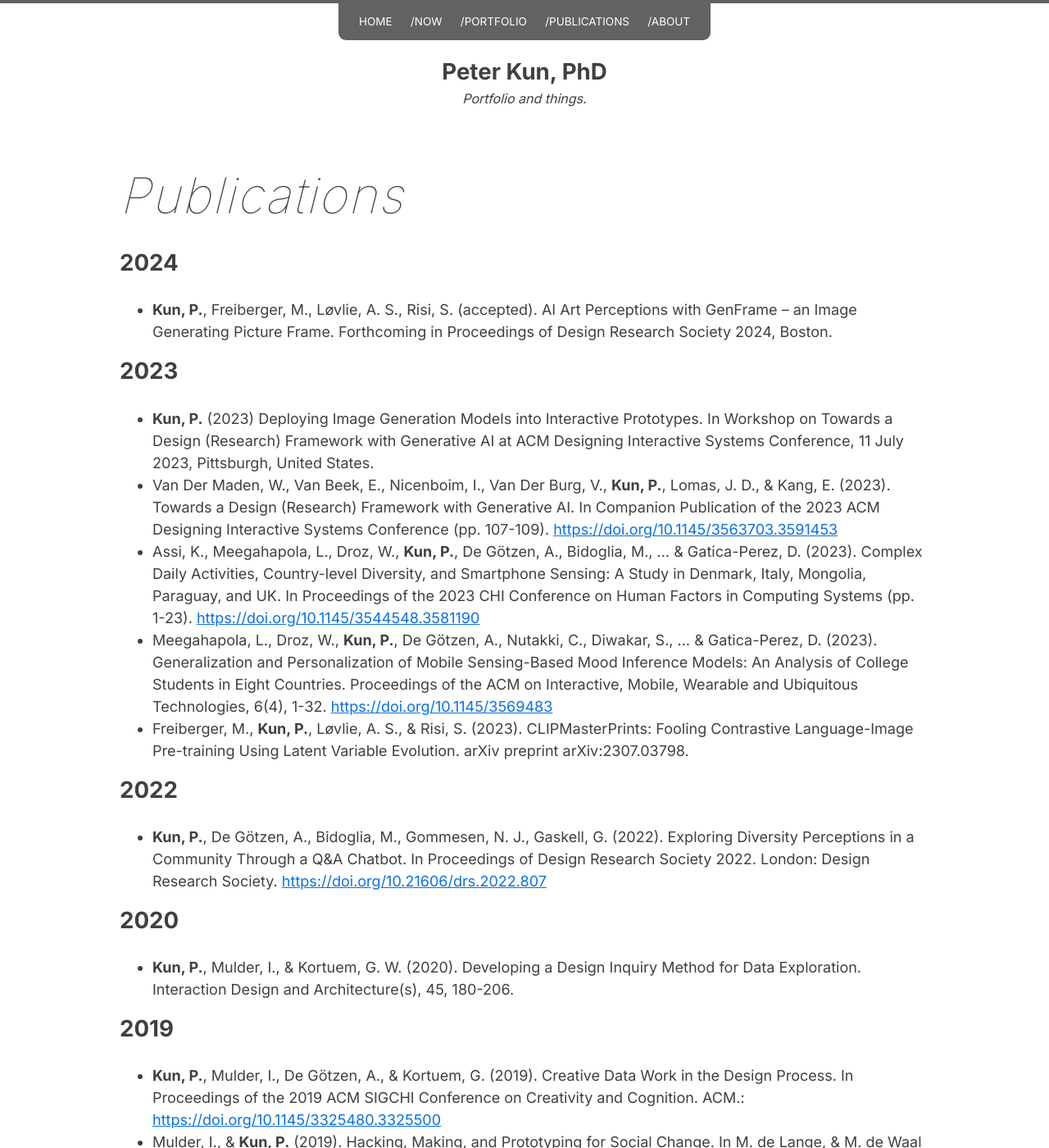
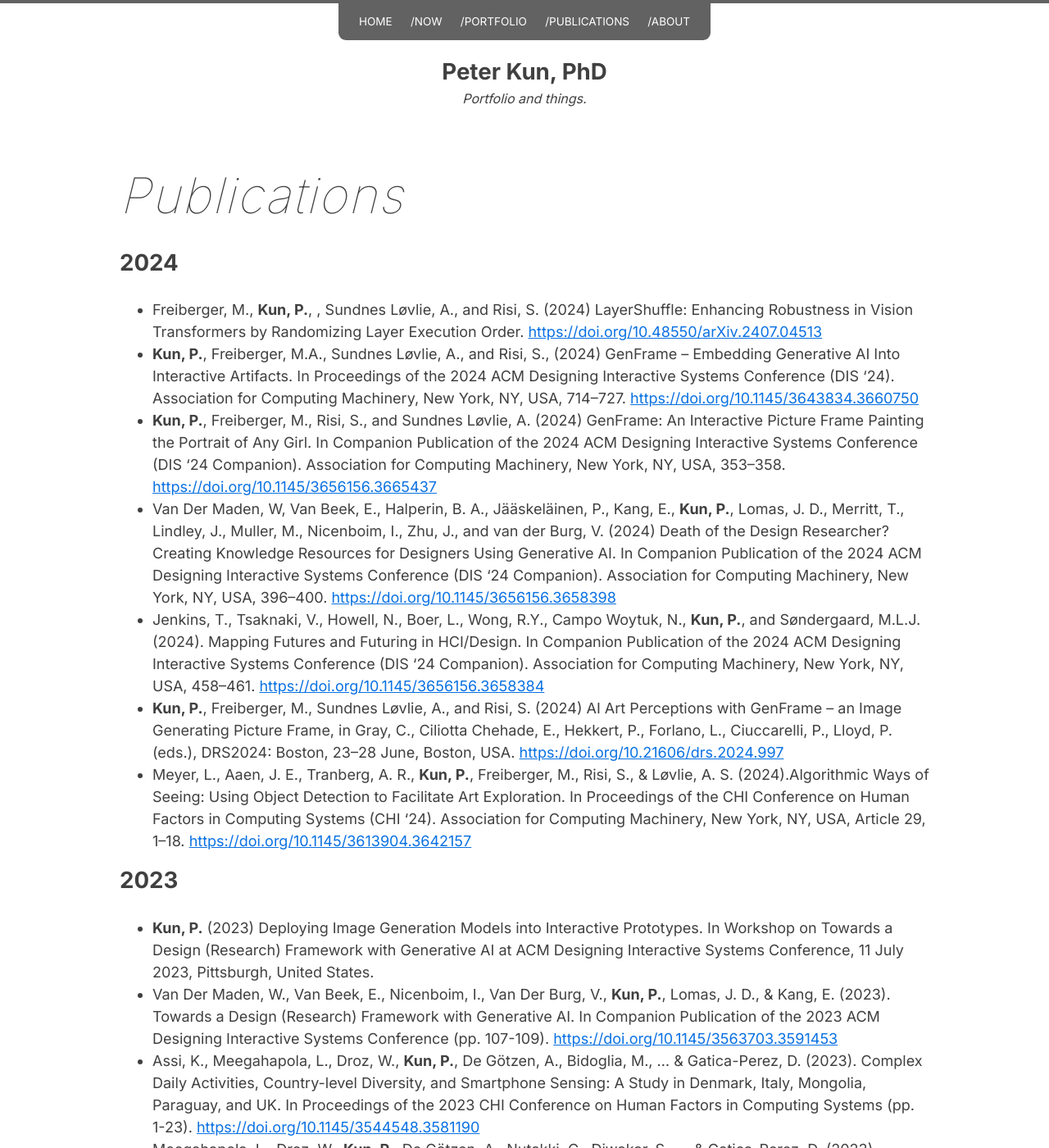
Before and after one commit to kuniiii/kuniiii.github.io, a Jekyll site: the page built from publications.md, in a window 1280 px wide and 1400 px high. Shown: the whole window at 82% size. Built offline with Jekyll 4.4.1, drawn with Linux system fonts in a browser that asks for light colours; nearby versions of some CDN libraries; some of the changed text lies outside the part shown.

```diff
--- a/publications.md
+++ b/publications.md
@@ -5,14 +5,20 @@ permalink: /publications/
 ---
 
 ## 2024
-- **Kun, P.**, Freiberger, M., Løvlie, A. S., Risi, S. (accepted).  AI Art Perceptions with GenFrame – an Image Generating Picture Frame. Forthcoming in Proceedings of Design Research Society 2024, Boston.
+- Freiberger, M., **Kun, P.**, , Sundnes Løvlie, A., and Risi, S. (2024) LayerShuffle: Enhancing Robustness in Vision Transformers by Randomizing Layer Execution Order. [https://doi.org/10.48550/arXiv.2407.04513](arXiv:2407.04513)
+- **Kun, P.**, Freiberger, M.A., Sundnes Løvlie, A., and Risi, S., (2024) GenFrame – Embedding Generative AI Into Interactive Artifacts. In Proceedings of the 2024 ACM Designing Interactive Systems Conference (DIS '24). Association for Computing Machinery, New York, NY, USA, 714–727. [https://doi.org/10.1145/3643834.3660750](https://doi.org/10.1145/3643834.3660750)
+- **Kun, P.**, Freiberger, M., Risi, S., and Sundnes Løvlie, A. (2024) GenFrame: An Interactive Picture Frame Painting the Portrait of Any Girl. In Companion Publication of the 2024 ACM Designing Interactive Systems Conference (DIS '24 Companion). Association for Computing Machinery, New York, NY, USA, 353–358. [https://doi.org/10.1145/3656156.3665437](https://doi.org/10.1145/3656156.3665437)
+- Van Der Maden, W, Van Beek, E., Halperin, B. A.,  Jääskeläinen, P., Kang, E., **Kun, P.**, Lomas, J. D.,  Merritt, T., Lindley, J., Muller, M., Nicenboim, I.,  Zhu, J., and van der Burg, V. (2024) Death of the Design Researcher? Creating Knowledge Resources for Designers Using Generative AI. In Companion Publication of the 2024 ACM Designing Interactive Systems Conference (DIS '24 Companion). Association for Computing Machinery, New York, NY, USA, 396–400. [https://doi.org/10.1145/3656156.3658398](https://doi.org/10.1145/3656156.3658398)
+- Jenkins, T., Tsaknaki, V., Howell, N., Boer, L., Wong, R.Y., Campo Woytuk, N., **Kun, P.**, and Søndergaard, M.L.J. (2024). Mapping Futures and Futuring in HCI/Design. In Companion Publication of the 2024 ACM Designing Interactive Systems Conference (DIS '24 Companion). Association for Computing Machinery, New York, NY, USA, 458–461. [https://doi.org/10.1145/3656156.3658384](https://doi.org/10.1145/3656156.3658384)
+- **Kun, P.**, Freiberger, M., Sundnes Løvlie, A., and Risi, S. (2024) AI Art Perceptions with GenFrame – an Image Generating Picture Frame, in Gray, C., Ciliotta Chehade, E., Hekkert, P., Forlano, L., Ciuccarelli, P., Lloyd, P. (eds.), DRS2024: Boston, 23–28 June, Boston, USA. [https://doi.org/10.21606/drs.2024.997](https://doi.org/10.21606/drs.2024.997)
+- Meyer, L., Aaen, J. E., Tranberg, A. R., **Kun, P.**, Freiberger, M., Risi, S., & Løvlie, A. S. (2024).Algorithmic Ways of Seeing: Using Object Detection to Facilitate Art Exploration. In Proceedings of the CHI Conference on Human Factors in Computing Systems (CHI '24). Association for Computing Machinery, New York, NY, USA, Article 29, 1–18. [https://doi.org/10.1145/3613904.3642157](https://doi.org/10.1145/3613904.3642157)
 
 ## 2023
 - **Kun, P.** (2023) Deploying Image Generation Models into Interactive Prototypes. In Workshop on Towards a Design (Research) Framework with Generative AI at ACM Designing Interactive Systems Conference, 11 July 2023, Pittsburgh, United States.
 - Van Der Maden, W., Van Beek, E., Nicenboim, I., Van Der Burg, V., **Kun, P.**, Lomas, J. D., & Kang, E. (2023). Towards a Design (Research) Framework with Generative AI. In Companion Publication of the 2023 ACM Designing Interactive Systems Conference (pp. 107-109). [https://doi.org/10.1145/3563703.3591453](https://doi.org/10.1145/3563703.3591453)
 - Assi, K., Meegahapola, L., Droz, W., **Kun, P.**, De Götzen, A., Bidoglia, M., ... & Gatica-Perez, D. (2023). Complex Daily Activities, Country-level Diversity, and Smartphone Sensing: A Study in Denmark, Italy, Mongolia, Paraguay, and UK. In Proceedings of the 2023 CHI Conference on Human Factors in Computing Systems (pp. 1-23). [https://doi.org/10.1145/3544548.3581190](https://doi.org/10.1145/3544548.3581190)
 - Meegahapola, L., Droz, W., **Kun, P.**, De Götzen, A., Nutakki, C., Diwakar, S., ... & Gatica-Perez, D. (2023). Generalization and Personalization of Mobile Sensing-Based Mood Inference Models: An Analysis of College Students in Eight Countries. Proceedings of the ACM on Interactive, Mobile, Wearable and Ubiquitous Technologies, 6(4), 1-32. [https://doi.org/10.1145/3569483](https://doi.org/10.1145/3569483)
-- Freiberger, M., **Kun, P.**, Løvlie, A. S., & Risi, S. (2023). CLIPMasterPrints: Fooling Contrastive Language-Image Pre-training Using Latent Variable Evolution. arXiv preprint arXiv:2307.03798.
+- Freiberger, M., **Kun, P.**, Løvlie, A. S., & Risi, S. (2023). CLIPMasterPrints: Fooling Contrastive Language-Image Pre-training Using Latent Variable Evolution. arXiv preprint [https://arxiv.org/abs/2307.03798](arXiv:2307.03798).
 
 ## 2022
 - **Kun, P.**, De Götzen, A., Bidoglia, M., Gommesen, N. J., Gaskell, G. (2022). Exploring Diversity Perceptions in a Community Through a Q&A Chatbot. In Proceedings of Design Research Society 2022. London: Design Research Society. [https://doi.org/10.21606/drs.2022.807](https://doi.org/10.21606/drs.2022.807)
```
Also changed, not shown: _portfolio/0genframe.md (+4 -2 lines), about.md (+1 -1 lines), index.md (+1 -1 lines), now.md (+1 -1 lines).
